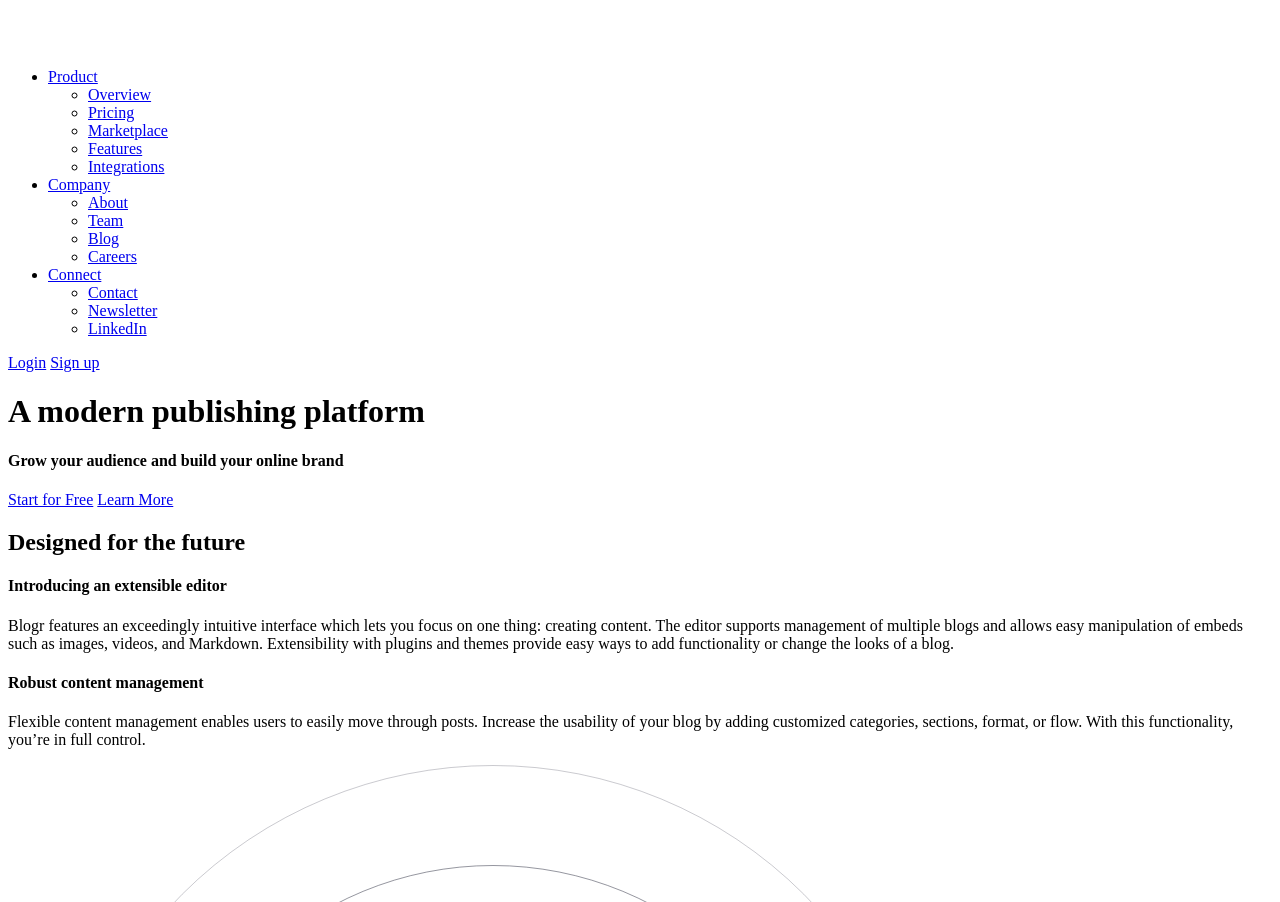
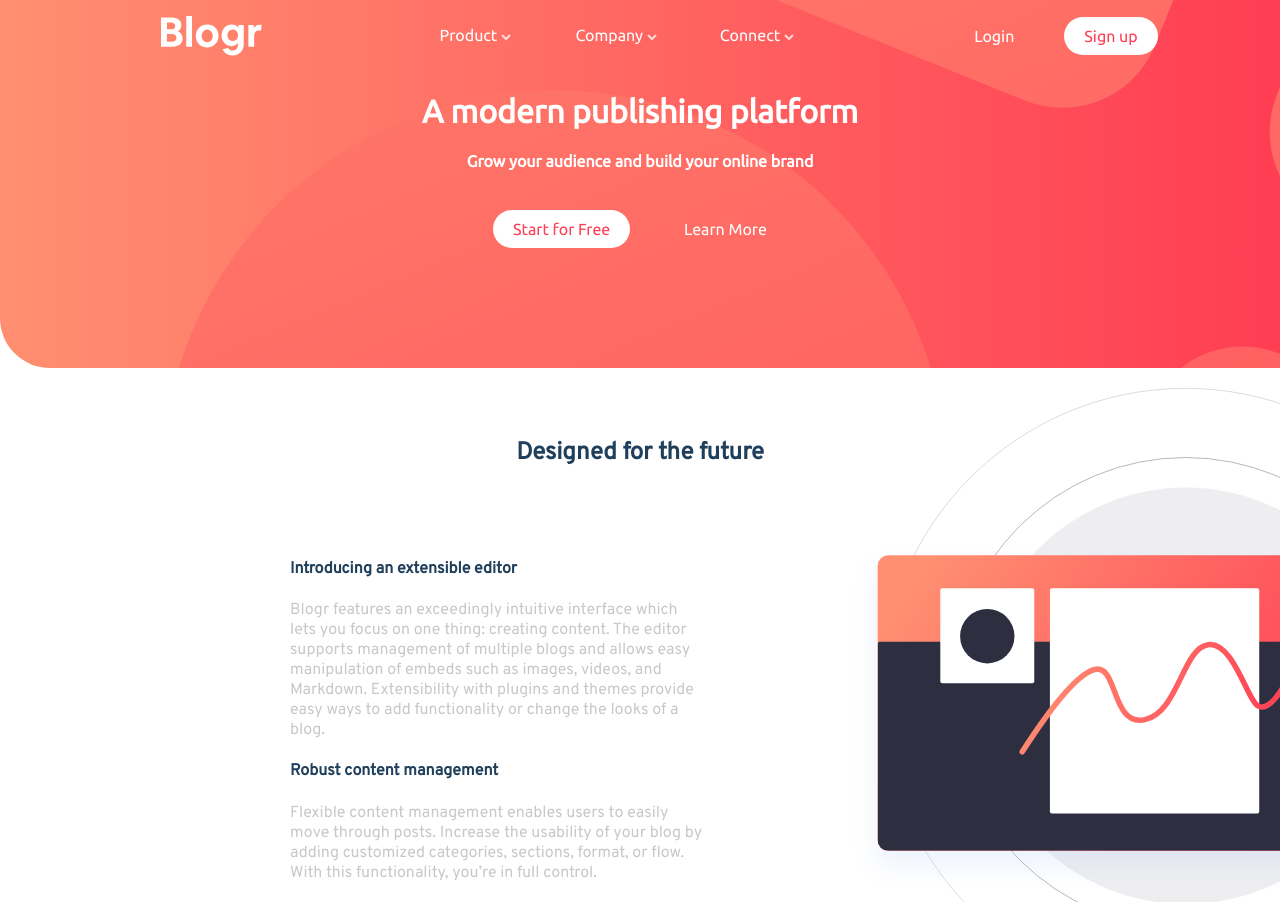
Before and after one commit to Aderr0/blogr-landing-page-main, a plain HTML site: page index.html in a window 1280 px wide. Shown: the top 902 px of the page. Drawn offline with Linux system fonts and the light colour scheme.

Commit message:
css zone 1 et 2

```diff
--- a/index.html
+++ b/index.html
@@ -3,6 +3,10 @@
 <head>
   <meta charset="UTF-8">
   <meta name="viewport" content="width=device-width, initial-scale=1.0"> <!-- displays site properly based on user's device -->
+
+  <link rel="stylesheet" href="./style.css">
+  <link rel="stylesheet"  href="https://fonts.googleapis.com/css?family=Overpass">
+  <link rel="stylesheet"  href="https://fonts.googleapis.com/css?family=Ubuntu">
 
   <link rel="icon" type="image/png" sizes="32x32" href="./images/favicon-32x32.png">
 
@@ -15,12 +19,16 @@
   </style>
 </head>
 <body>
-  <div class="Accueil">
+  <div class="accueil-container">
+    <div class="accueil">
       <header>
+        <div class="img">
           <img src="./images/logo.svg" />
+        </div>
+
         <ul class="header">
           <li class="deroulant">
-          <a href="#">Product</a>
+            <a href="#">Product </a>
             <ul class="sous">
               <li><a href="#">Overview</a></li>
               <li><a href="#">Pricing</a></li>
@@ -30,7 +38,7 @@
             </ul>
           </li>
           <li class="deroulant">
-          <a href="#">Company</a>
+            <a href="#">Company </a>
             <ul class="sous">
               <li><a href="#">About</a></li>
               <li><a href="#">Team</a></li>
@@ -39,7 +47,7 @@
             </ul>
           </li>
           <li class="deroulant">
-          <a href="#">Connect</a>
+            <a href="#">Connect </a>
             <ul class="sous">
               <li><a href="#">Contact</a></li>
               <li><a href="#">Newsletter</a></li>
@@ -57,14 +65,16 @@
       <h1 class="title">A modern publishing platform</h1>
       <h4 class="punshline">Grow your audience and build your online brand</h4>
 
-    <div>
+      <div class="button">
         <a class="start" href="#">Start for Free</a>
         <a class="learn" href="#">Learn More</a>
       </div>
     </div>
+  </div>
 
-  <div class="designed-for-the-future">
+  <div class="designed-future">
     <h2>Designed for the future</h2>
+    <div class="content">
       <div class="paragraph">
         <div class="info">
           <h4>Introducing an extensible editor</h4>
@@ -79,10 +89,8 @@
             by adding customized categories, sections, format, or flow. With this functionality, you’re in full control.</p>
         </div>
       </div>
+    </div>
 
-    <div class="image">
-      <img src='./images/illustration-editor-desktop.svg'alt ="illustration-editor-desktop">
-    </div>
   </div>
 
   <div class="state-art-infrastructure">
--- /dev/null
+++ b/style.css
@@ -0,0 +1,157 @@
+body {
+    padding: 0;
+    margin: 0;
+    font-family: 'Ubuntu', serif;
+    font-size: 16px;
+}
+.accueil-container {
+    background: url("./images/bg-pattern-intro.svg") no-repeat top -1360px left -435px,
+        linear-gradient(to right, hsl(13, 100%, 72%), hsl(353, 100%, 62%));
+    border-radius: 0 0 0 50px;
+    padding-bottom: 5rem;
+}
+.accueil {
+    display: flex;
+    flex-direction: column;
+    align-items: center;
+    padding-bottom: 50px;
+    border-radius: 0 0 0 50px;
+    position: relative;
+    overflow: hidden;
+}
+
+header {
+    display: flex;
+    width: 100%;
+}
+ul {
+    list-style-type: none;
+    padding: 0;
+}
+header .img, header .header, header .connexion {
+    width: 33%;
+}
+
+        /* HEADER */
+header .img {
+    align-items: center;
+    justify-content: center;
+    display: flex;
+}
+
+/* MENU DEROULANT */
+.header {
+    display: flex;
+    justify-content: space-between;
+}
+.header li {
+    float: left;
+    width: 25%;
+    text-align: center;
+    position: relative;
+}
+.header::after {
+    content: "";
+    display: table;
+    clear: both;
+}
+.header a {
+    display: block;
+    text-decoration: none;
+    color: hsl(0, 0%, 100%);
+    border-bottom: 2px solid transparent;
+    padding: 10px 0;
+}
+.sous {
+    display: none;
+    box-shadow: 1px 1px 10px black;
+    background-color: white;
+    border-radius: 5px;
+    position: absolute;
+    width: 100%;
+    z-index: 1000;
+}
+.sous a {
+    color: black;
+}
+.header li:hover .sous {
+    display: block;
+}
+.sous li {
+    float: none;
+    width: 100%;
+    text-align: left;
+}
+.sous a {
+    padding: 10px;
+    border-bottom: none;
+}
+.deroulant > a::after {
+    content: url("./images/icon-arrow-light.svg");
+}
+
+
+header .connexion {
+    align-items: center;
+    justify-content: center;
+    display: flex;
+}
+header .connexion a, .accueil .button a {
+    padding: 10px 20px 10px 20px;
+    margin: 0 15px 0 15px;
+    text-decoration: none;
+}
+header .connexion .login, .accueil .button .learn {
+    color: white;
+}
+header .connexion .signup, .accueil .button .start, .accueil .button .learn:hover {
+    background-color: white;
+    color: hsl(353, 100%, 62%);
+    border-radius: 50px;
+}
+header .connexion .signup:hover, .accueil .button .start:hover {
+    background-color: rgba(255, 255, 255, 0.2);
+    color: white;
+}
+
+        /* TITLE */
+.title, .punshline {
+    color: white;
+}
+.title {
+    margin-bottom: 0;
+}
+.accueil .punshline {
+    margin-bottom: 50px;
+}
+
+
+
+
+
+.designed-future {
+    display: flex;
+    flex-direction: column;
+    justify-content: center;
+    align-items: center;
+    padding: 50px 50px 250px 50px;
+    background: url('./images/illustration-editor-desktop.svg') no-repeat top 20px right -210px;
+    background-size: 50%;
+    font-family: 'Overpass', serif;
+}
+
+.designed-future .content {
+    display: flex;
+    width: 100%;
+}
+.designed-future .content .paragraph {
+    width: 35%;
+    padding-left: 15rem;
+    padding-top: 50px;
+}
+.designed-future h2, .designed-future .info h4 {
+    color: hsl(208, 49%, 24%);
+}
+.designed-future .info p {
+    color: hsl(240, 2%, 79%);
+}
```
Lines whose indentation alone changed are shown as unchanged.
